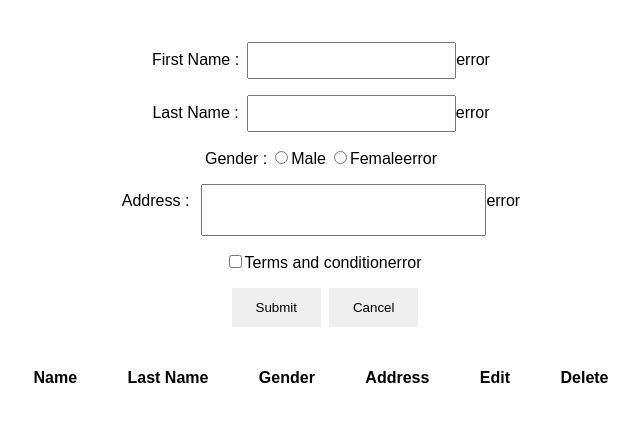
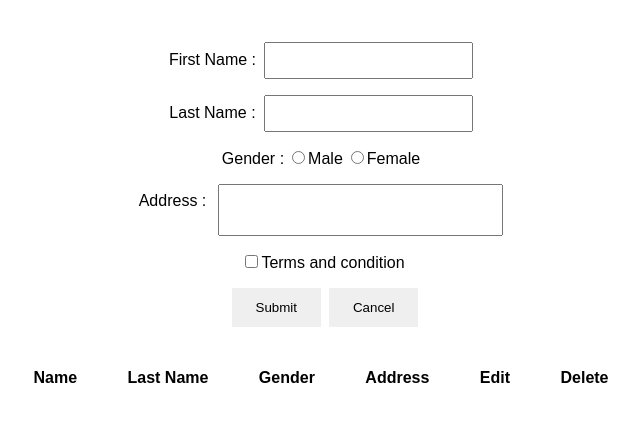
Before and after one commit to hasanmaxioned/form-submission, a plain HTML site: page index.html in a window 1280 px wide. Shown: the part 85-506 px from the top of the page, without its empty margins (319-959 px from the left). Drawn offline with Linux system fonts and the light colour scheme.

Commit message:
updated css

```diff
--- a/assets/css/style.css
+++ b/assets/css/style.css
@@ -162,6 +162,11 @@ input.cancel-btn {
   border: 0;
   text-transform: capitalize;
 }
+
+span.error {
+  display: inline-block;
+  text-indent: -99999px;
+}
 /*=================================
   main styling ends here
 =================================*/
```
